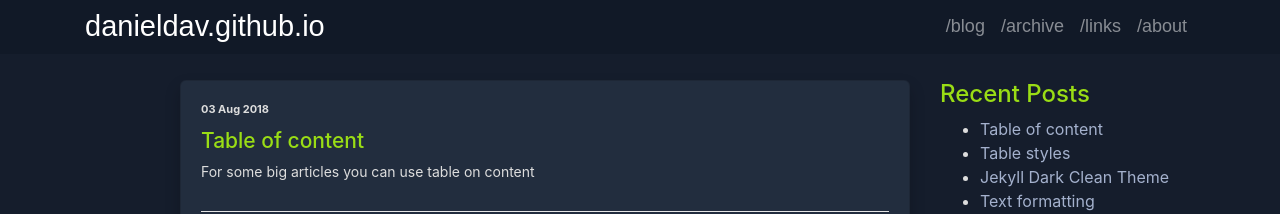
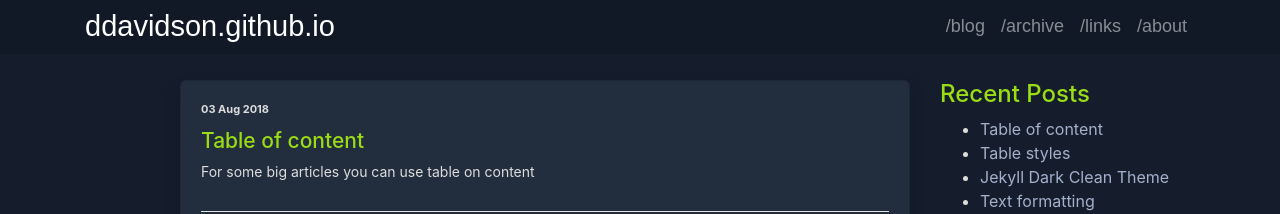
Before and after one commit to danieldavidson/danieldavidson.github.io, a Jekyll site: the page built from index.html, in a window 1280 px wide. Shown: the top 214 px of the page. Built offline with Jekyll 4.4.1, drawn with Linux system fonts in a browser that asks for light colours.

Commit message:
Update _config.yml

```diff
--- a/_config.yml
+++ b/_config.yml
@@ -1,6 +1,6 @@
 # Jekyll configuration
 
-name: danieldav.github.io
+name: ddavidson.github.io
 description:
 
 # Url is currently only used only for the RSS feed in feed.xml
```
